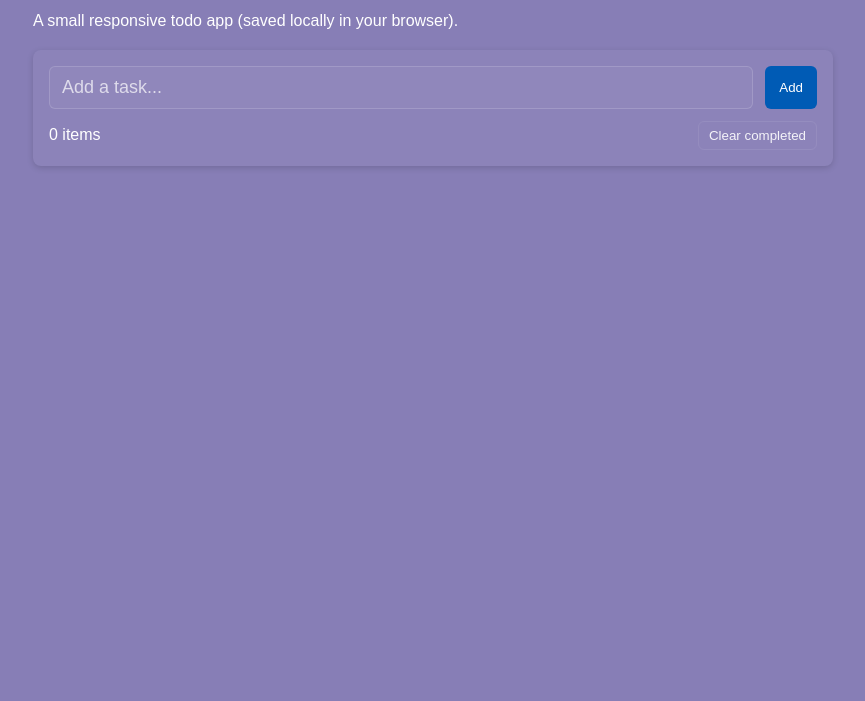
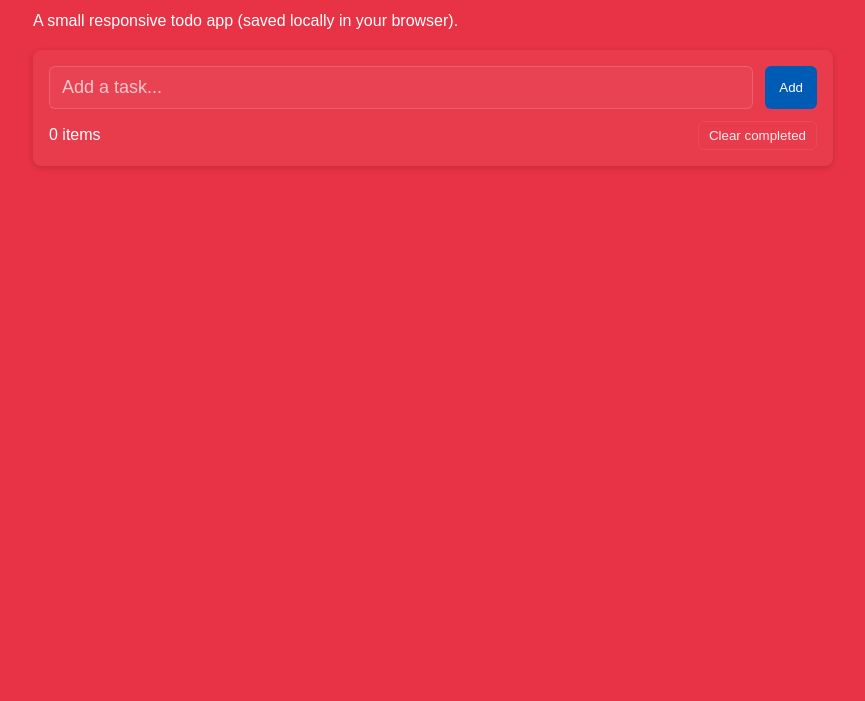
Before and after one commit to miyuruedirisingha/miyuru-web, a plain HTML site: page index.html in a window 1280 px wide. Shown: the part 99-800 px from the top of the page, without its empty margins (207-1072 px from the left). Drawn offline with Linux system fonts and the light colour scheme.

Commit message:
collor change

```diff
--- a/index.css
+++ b/index.css
@@ -1,6 +1,6 @@
 /* Page palette and basic typography */
 body {
-     background-color: #877eb6; /* purple */
+     background-color: #e73345; /* purple */
      color: #ffffff; /* readable on purple */
      font-family: Arial, Helvetica, sans-serif;
      line-height: 1.6;
```
